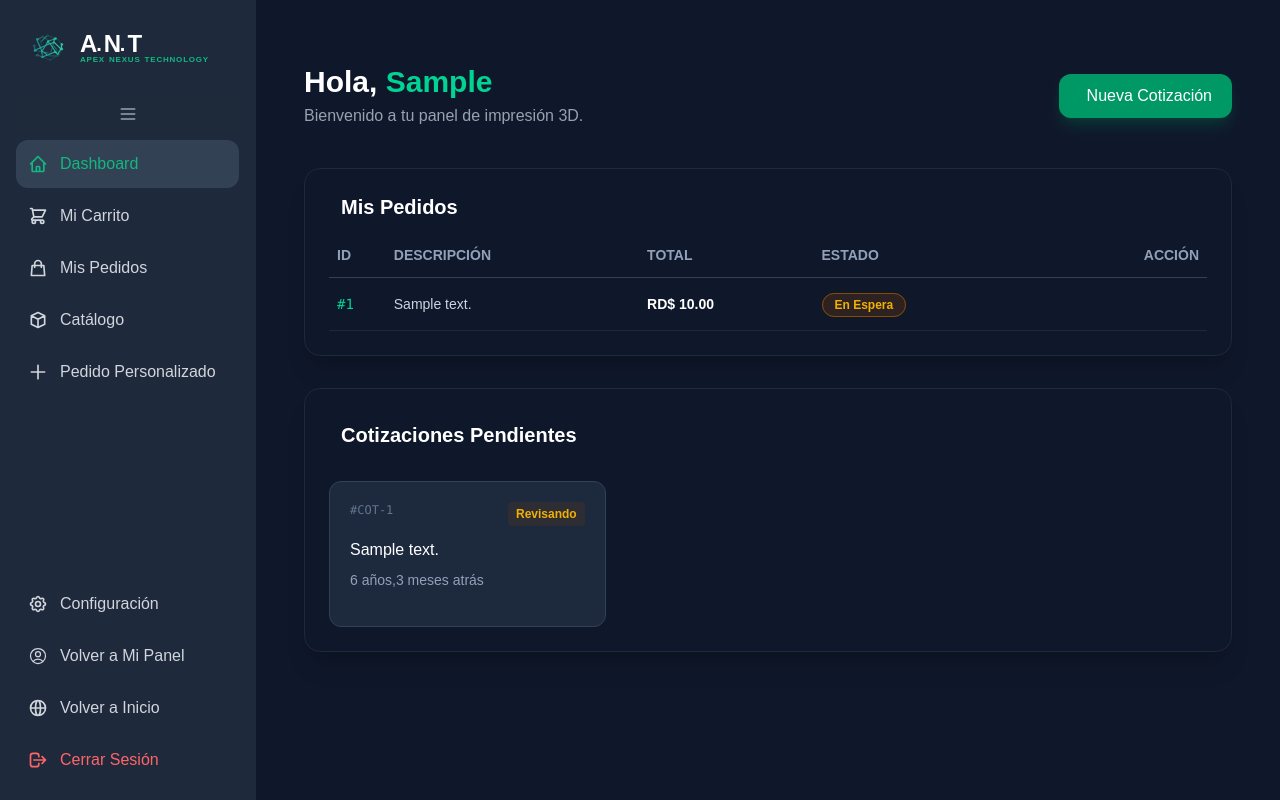
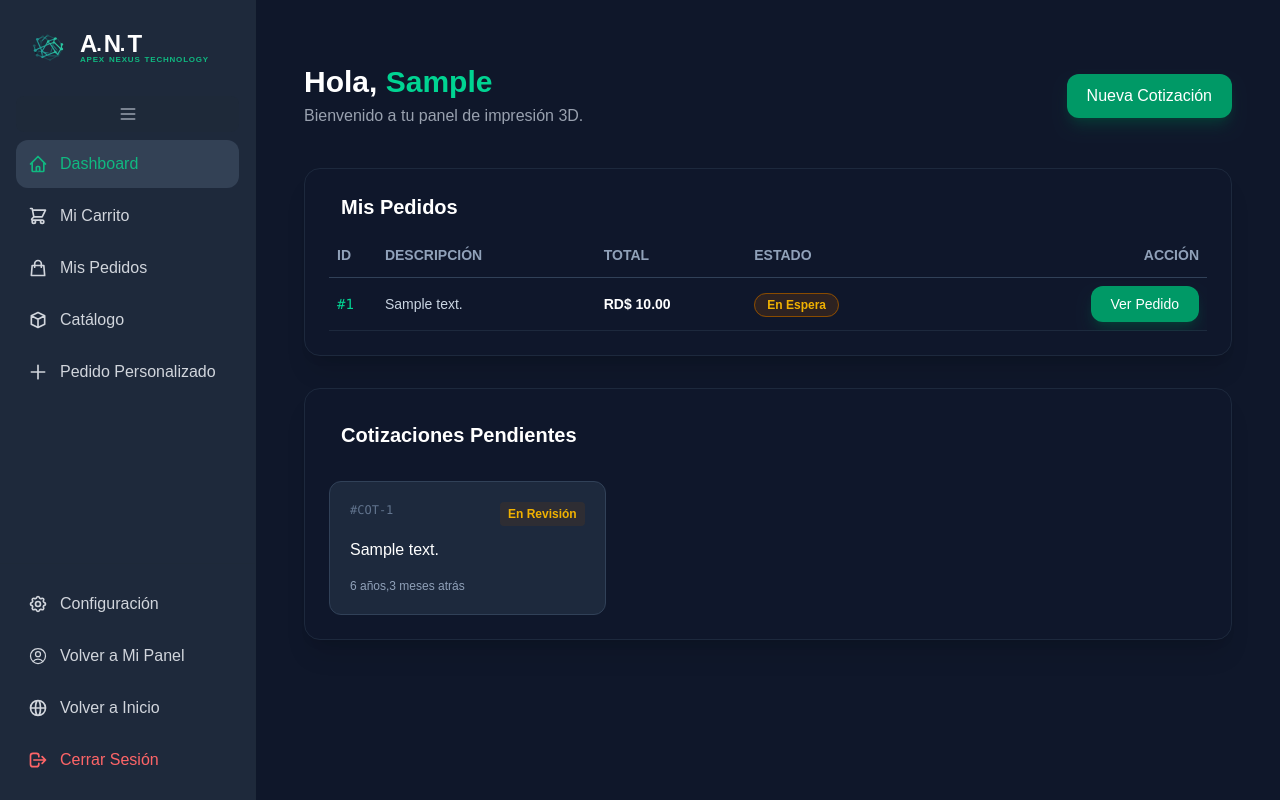
Before and after one commit to davidHR-12/ApexNexusTech, a Django app: page /dashboard/ in a window 1280 px wide. Run offline with Django 5.2, Linux system fonts and the light colour scheme; a user stored in the database is signed in; tables that the repository leaves empty hold one stand-in row (values such as "Sample post"); style sheets or scripts are compiled from the project's sources; some libraries are stand-ins or nearby versions.

Commit message:
Ajuste de models de pedidos y htmls del lado de cleinte

```diff
--- a/apps/clientes/templates/clientes/checkout_invitado.html
+++ b/apps/clientes/templates/clientes/checkout_invitado.html
@@ -12,7 +12,7 @@
     <div class="grid grid-cols-1 lg:grid-cols-3 gap-12">
       {# ── FORMULARIO ── #}
       <div class="lg:col-span-2">
-        <div class="bg-gray-900/50 border border-gray-800 p-8 md:p-12 rounded-[3rem] shadow-2xl">
+        <div class="bg-[#1e293b] border border-gray-800 p-8 md:p-12 rounded-[3rem] shadow-2xl">
           <h2 class="text-3xl font-black text-white mb-2">Datos de Entrega</h2>
           <p class="text-gray-400 mb-2">Completa tus datos para confirmar el pedido.</p>
           <p class="text-sm text-gray-500 mb-8">
--- a/apps/clientes/templates/clientes/home.html
+++ b/apps/clientes/templates/clientes/home.html
@@ -11,7 +11,7 @@
             <div class="flex gap-3">
                 <a href="{% url 'clientes:solicitar_cotizacion' %}"
                    class="px-5 py-2.5 rounded-xl bg-emerald-600 text-white hover:bg-emerald-500 transition shadow-lg shadow-emerald-900/50">
-                    <i class="fas fa-plus mr-2"></i> Nueva Cotización
+                    Nueva Cotización
                 </a>
             </div>
         </div>
@@ -72,8 +72,8 @@
                                     </td>
                                     <td class="py-4 text-right pr-2">
                                         <a href="{% url 'clientes:detalle_pedido' pedido.id %}"
-                                           class="text-slate-400 hover:text-white transition">
-                                            <i class="fas fa-eye"></i>
+                                           class="px-5 py-2.5 rounded-xl bg-emerald-600 text-white hover:bg-emerald-500 transition shadow-lg shadow-emerald-900/50">
+                                            Ver Pedido
                                         </a>
                                     </td>
                                 </tr>
@@ -100,20 +100,27 @@
                             <div class="flex justify-between items-start mb-3">
                                 <span class="text-xs font-mono text-slate-500">#COT-{{ cotizacion.id }}</span>
                                 {% if cotizacion.estado == 'Pendiente' %}
-                                    <span class="text-xs font-bold text-yellow-500 bg-yellow-900/20 px-2 py-1 rounded">Revisando</span>
-                                {% elif cotizacion.estado == 'Cotizada' %}
-                                    <span class="text-xs font-bold text-emerald-400 bg-emerald-900/20 px-2 py-1 rounded">¡Precio Listo!</span>
+                                    <span class="text-xs font-bold text-yellow-500 bg-yellow-900/20 px-2 py-1 rounded">En Revisión</span>
+                                {% elif cotizacion.estado == 'Completada' %}
+                                    <span class="text-xs font-bold text-emerald-400 bg-emerald-900/20 px-2 py-1 rounded">Convertida a Pedido</span>
+                                {% elif cotizacion.estado == 'Rechazada' %}
+                                    <span class="text-xs font-bold text-red-400 bg-red-900/20 px-2 py-1 rounded">Rechazada</span>
                                 {% else %}
-                                    <span class="text-xs text-slate-400">{{ cotizacion.estado }}</span>
+                                    <span class="text-xs text-slate-400">{{ cotizacion.get_estado_display }}</span>
                                 {% endif %}
                             </div>
                             <h3 class="text-white font-medium mb-2 truncate">{{ cotizacion.descripcion }}</h3>
-                            <p class="text-sm text-slate-400 mb-4">{{ cotizacion.fecha_solicitud|timesince }} atrás</p>
+                            <div class="flex justify-between items-center mt-4">
+                                <p class="text-xs text-slate-400">{{ cotizacion.fecha_solicitud|timesince }} atrás</p>
+                                {% if cotizacion.estado == 'Completada' %}
+                                    <span class="text-[10px] text-emerald-500 uppercase font-bold tracking-tighter">Procesada</span>
+                                {% endif %}
+                            </div>
                         </div>
                     {% endfor %}
                 </div>
             {% else %}
-                <div class="text-center py-8 text-slate-500">
+                <div class="text-center py-8 text-slate-500 bg-slate-800/50 rounded-xl border border-dashed border-slate-700">
                     <p>No has solicitado cotizaciones personalizadas.</p>
                 </div>
             {% endif %}
--- a/apps/pedidos/models.py
+++ b/apps/pedidos/models.py
@@ -64,30 +64,6 @@ class SolicitudCotizacion(models.Model):
     fecha_solicitud = models.DateTimeField(
         auto_now_add=True, verbose_name="Fecha de solicitud"
     )
-
-    def convertir_a_pedido(self):
-        """Crea un pedido a partir de esta solicitud aceptada"""
-        if self.estado != "Aceptada":
-            return None
-
-        nuevo_pedido = Pedido.objects.create(
-            usuario=self.usuario,
-            solicitud=self,
-            descripcion=f"Pedido personalizado: {self.descripcion}",
-            peso_estimado_g=0,
-            estado_pedido="En_Espera",
-        )
-
-        # Crear el item. Al no pasar 'variante', Django lo deja en Null
-        ItemPedido.objects.create(
-            pedido=nuevo_pedido,
-            descripcion=self.descripcion[:300],  # Cortamos por si es muy largo
-            cantidad=1,
-            precio_unitario=0,
-            gramos_por_unidad=0,
-        )
-
-        return nuevo_pedido
 
     def __str__(self):
         return (
```
Also changed, not shown: apps/usuarios/templates/usuarios/login.html (+6 -2 lines).
